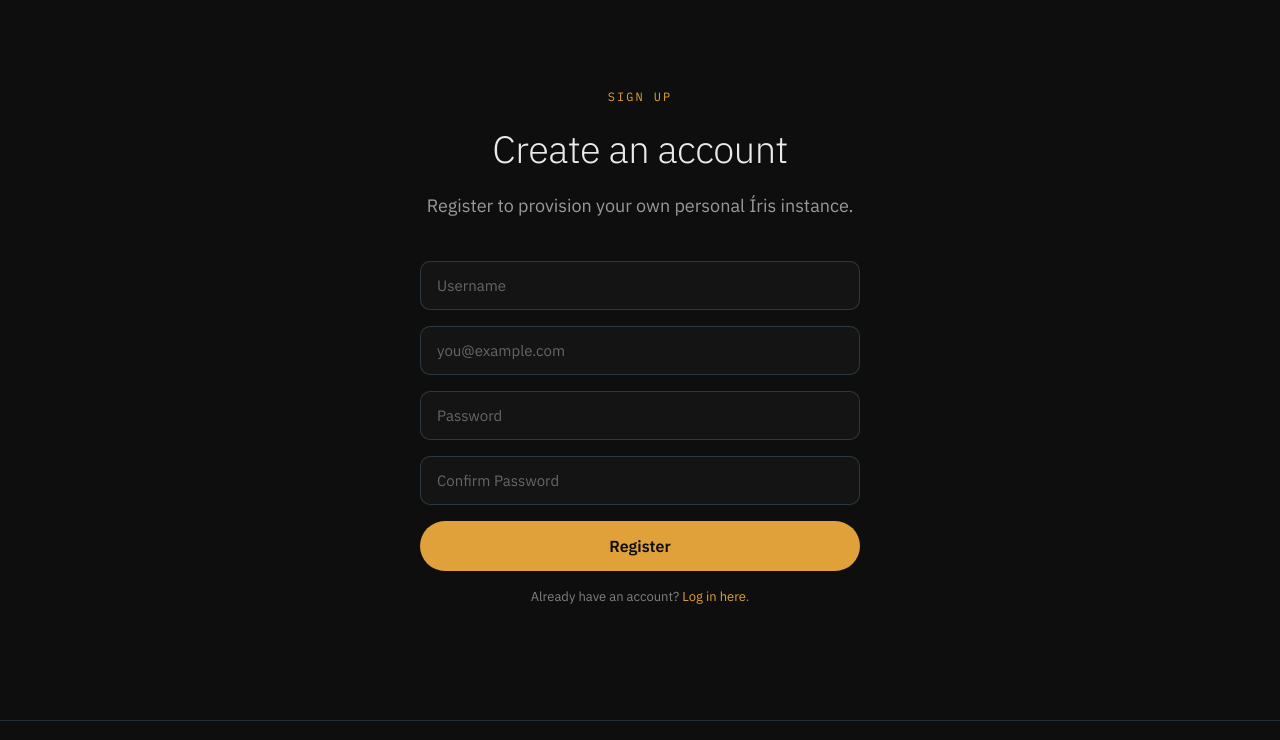
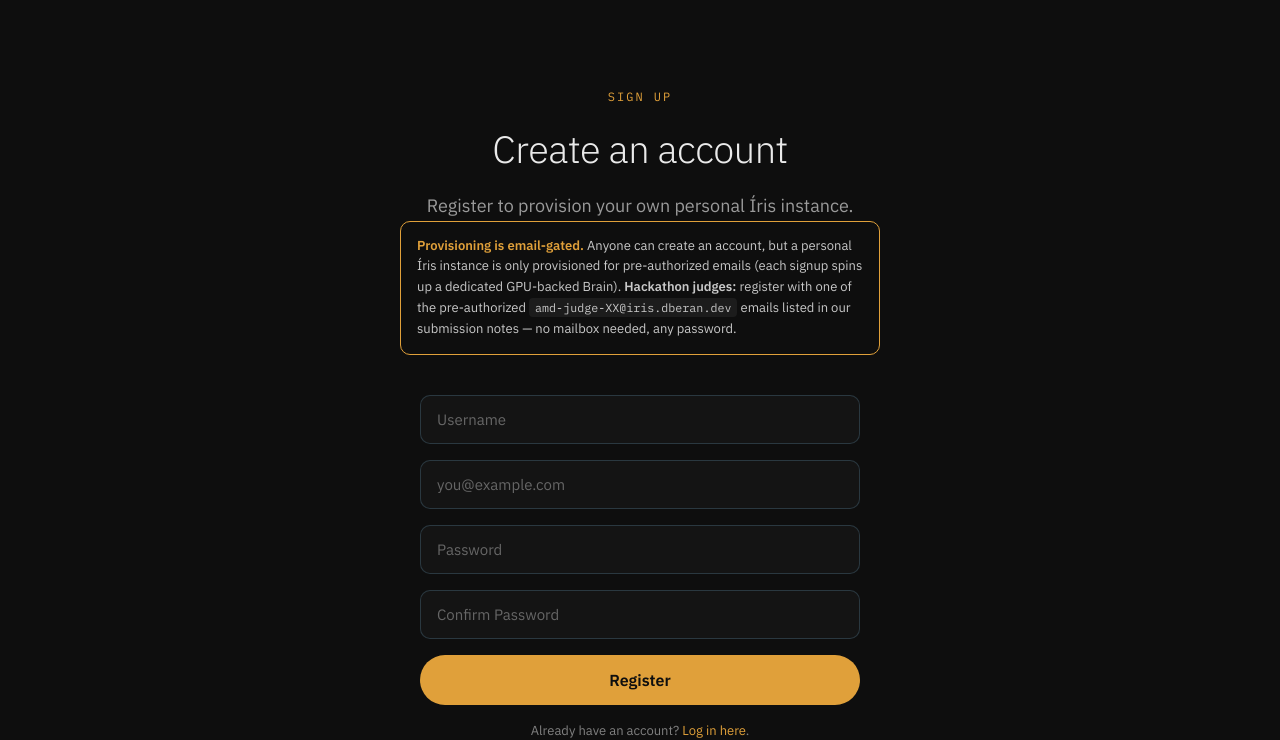
Before and after one commit to diegoberan/iris, a Django app: page /register/ in a window 1280 px wide. Shown: the part 80-820 px from the top of the page. Run offline with Django 5.2, Linux system fonts and the light colour scheme.

Commit message:
feat(site): judge-facing notices on register and plan pages
Register: provisioning is email-gated — judges use the pre-authorized
emails from the submission notes. Plan: Stripe runs in TEST mode with
the 4242 test card, and judges should pick Managed compute for the
AMD-hosted path.

Co-Authored-By: Claude Fable 5 <noreply@anthropic.com>

```diff
--- a/site/templates/accounts/register.html
+++ b/site/templates/accounts/register.html
@@ -9,6 +9,14 @@
 </section>
 
 <div class="main-narrow" style="padding-bottom:100px">
+  <div style="max-width:480px;margin:0 auto 22px;padding:14px 16px;border:1px solid var(--amber);border-radius:10px;font-size:13px;line-height:1.6;color:var(--secondary-fg)">
+    <strong style="color:var(--amber)">Provisioning is email-gated.</strong>
+    Anyone can create an account, but a personal Íris instance is only provisioned
+    for pre-authorized emails (each signup spins up a dedicated GPU-backed Brain).
+    <strong>Hackathon judges:</strong> register with one of the pre-authorized
+    <code>amd-judge-XX@iris.dberan.dev</code> emails listed in our submission notes —
+    no mailbox needed, any password.
+  </div>
   <form class="signup-form" method="post" action="{% url 'register' %}">
     {% csrf_token %}
     <input type="text" name="username" placeholder="Username" required>
--- a/site/templates/signups/signup.html
+++ b/site/templates/signups/signup.html
@@ -37,7 +37,11 @@
     <input type="email" id="email" name="email" placeholder="you@example.com" required>
     <div id="error" class="error" style="display:none"></div>
     <button type="submit" class="btn btn-block" id="submit-btn">Continue to payment</button>
-    <p class="hint center">Sandbox checkout — no real card is charged during evaluation.</p>
+    <div style="margin-top:16px;padding:12px 14px;border:1px solid var(--amber);border-radius:10px;font-size:13px;line-height:1.6;color:var(--secondary-fg);text-align:center">
+      <strong style="color:var(--amber)">Stripe TEST mode</strong> — no real card is ever charged.
+      Use test card <code>4242&nbsp;4242&nbsp;4242&nbsp;4242</code>, any future expiry, any CVC.
+      Judges: pick <strong>Managed compute</strong> for the AMD-hosted path.
+    </div>
   </form>
 </div>
 
```
